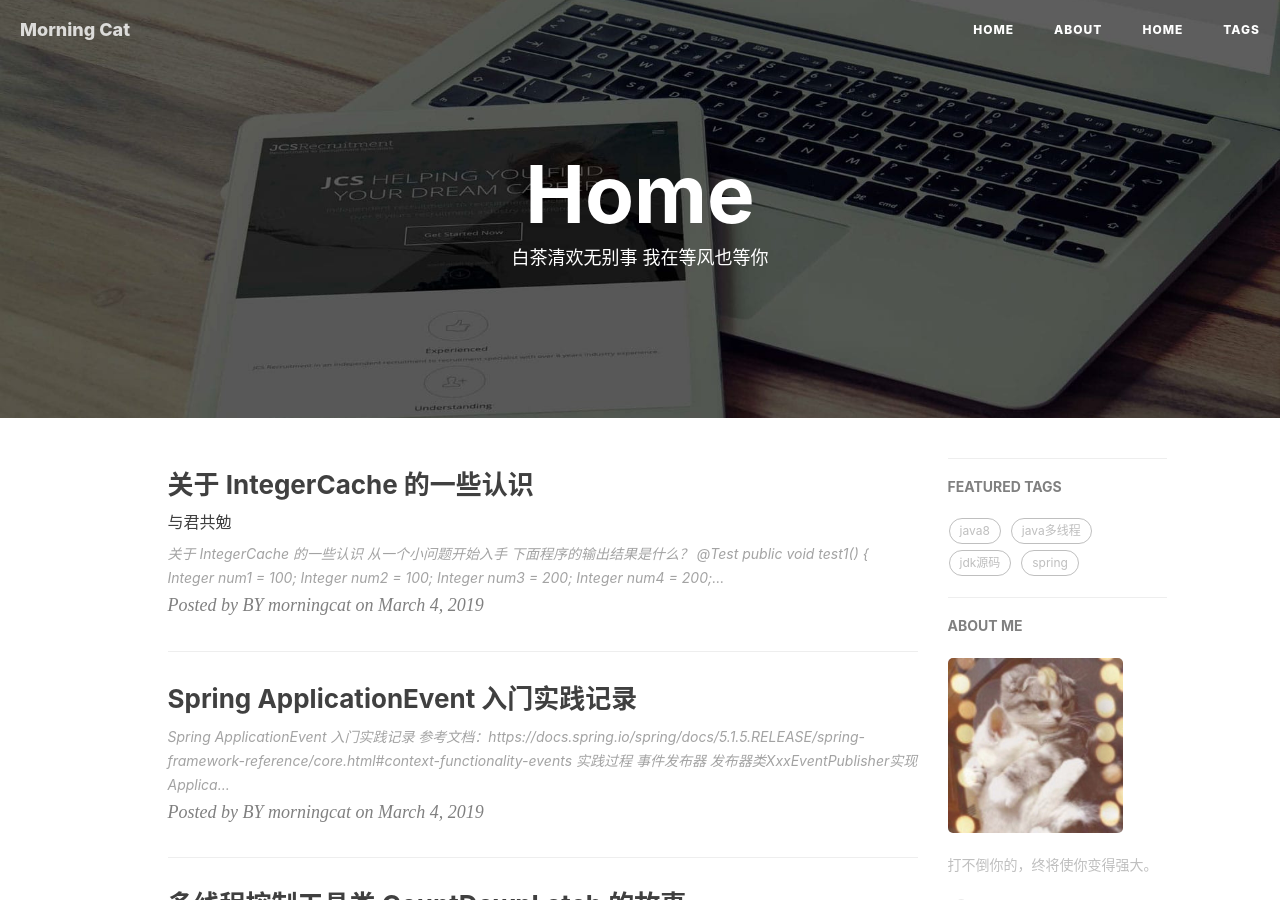
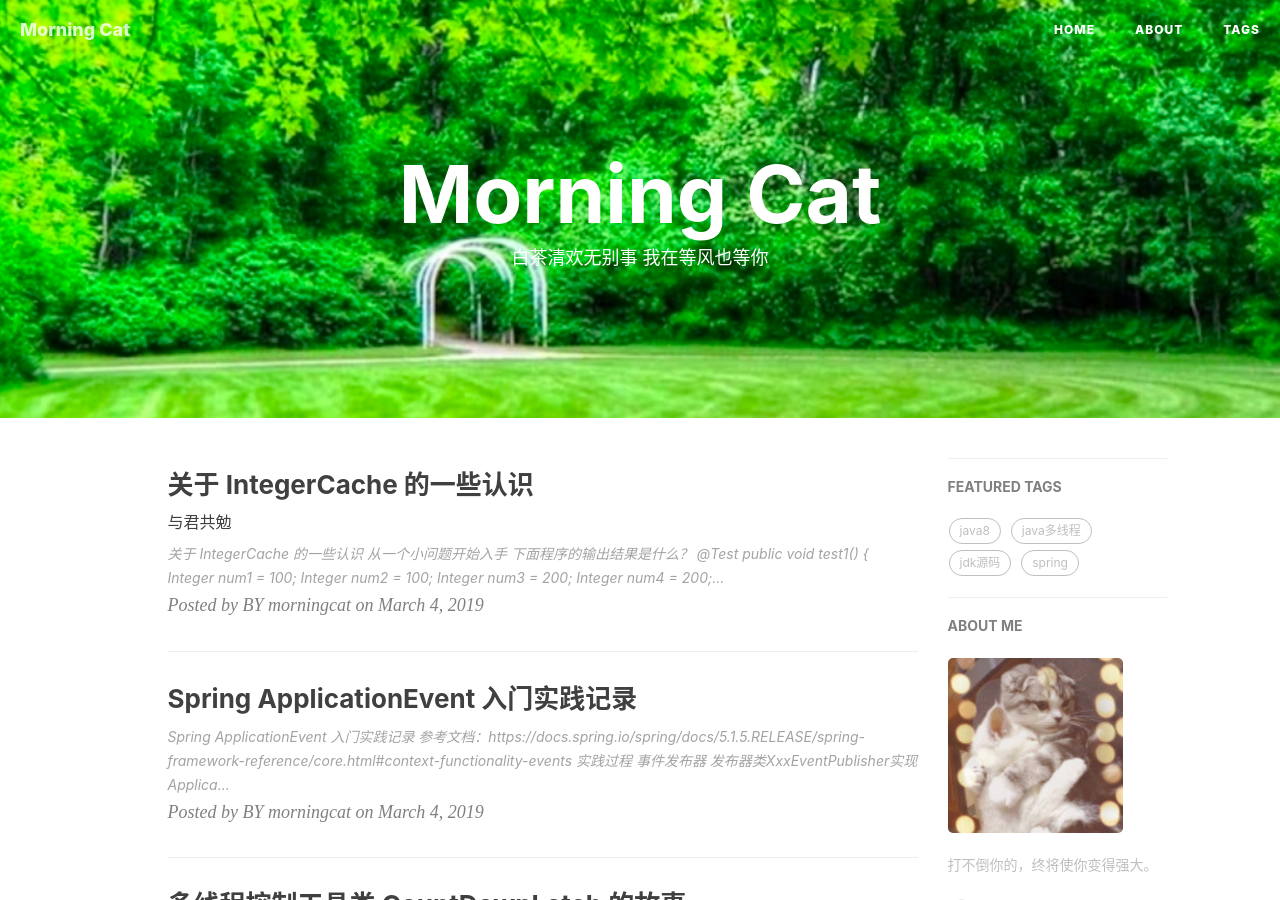
Before and after one commit to morningcat2018/morningcat2018.github.io, a Jekyll site: the page built from index.html, in a window 1280 px wide and 900 px high. Built offline with Jekyll 4.4.1, drawn with Linux system fonts in a browser that asks for light colours; nearby versions of some CDN libraries; the list of posts is cut into pages by our own code; comment, search, counter and statistics services are not loaded.

Commit message:
fix 修改配置

```diff
--- a/index.html
+++ b/index.html
@@ -1,8 +1,8 @@
 ---
-title: "Home"
+title:
 layout: page
 description: "白茶清欢无别事  我在等风也等你"
-header-img: "img/main/about_2019.jpg"
+header-img:
 ---
 
 {% for post in paginator.posts %}
```
